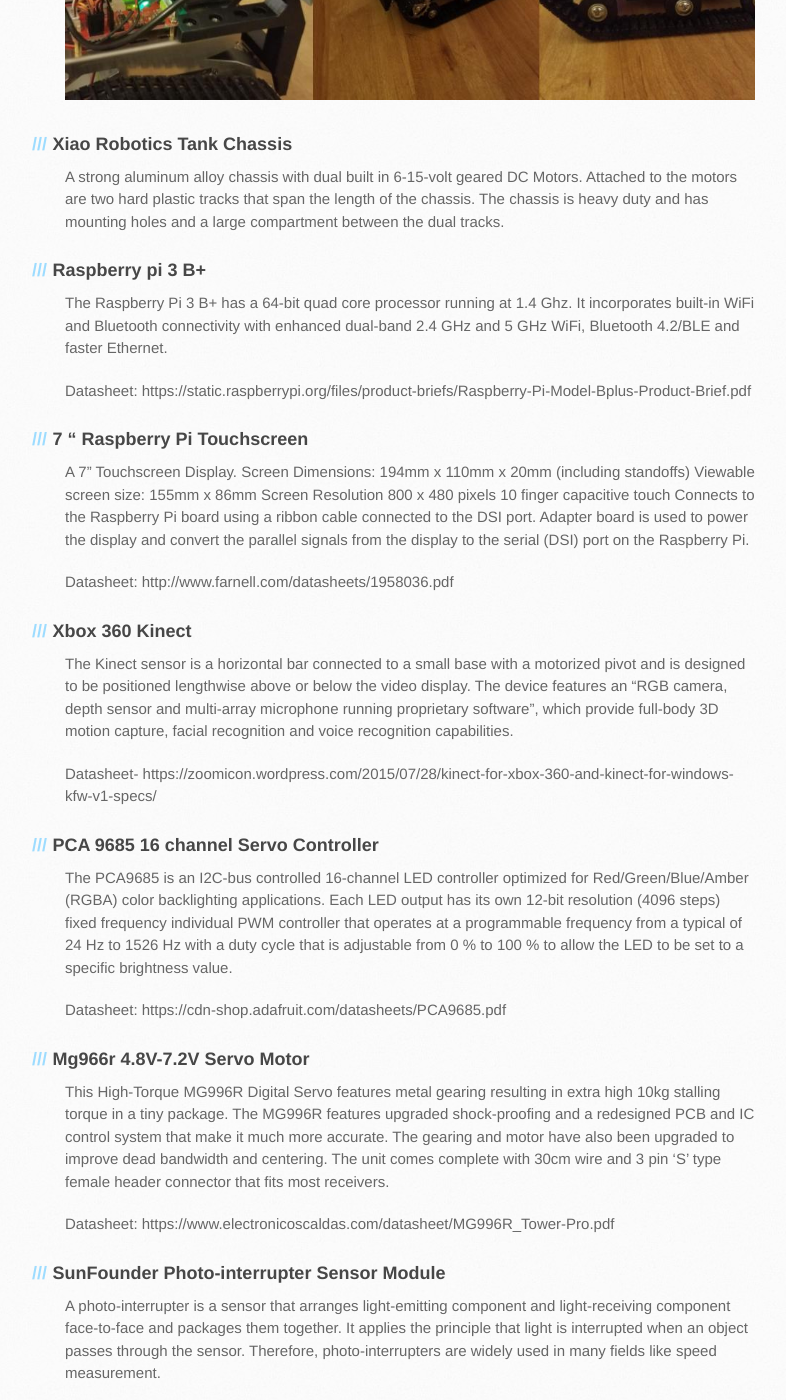
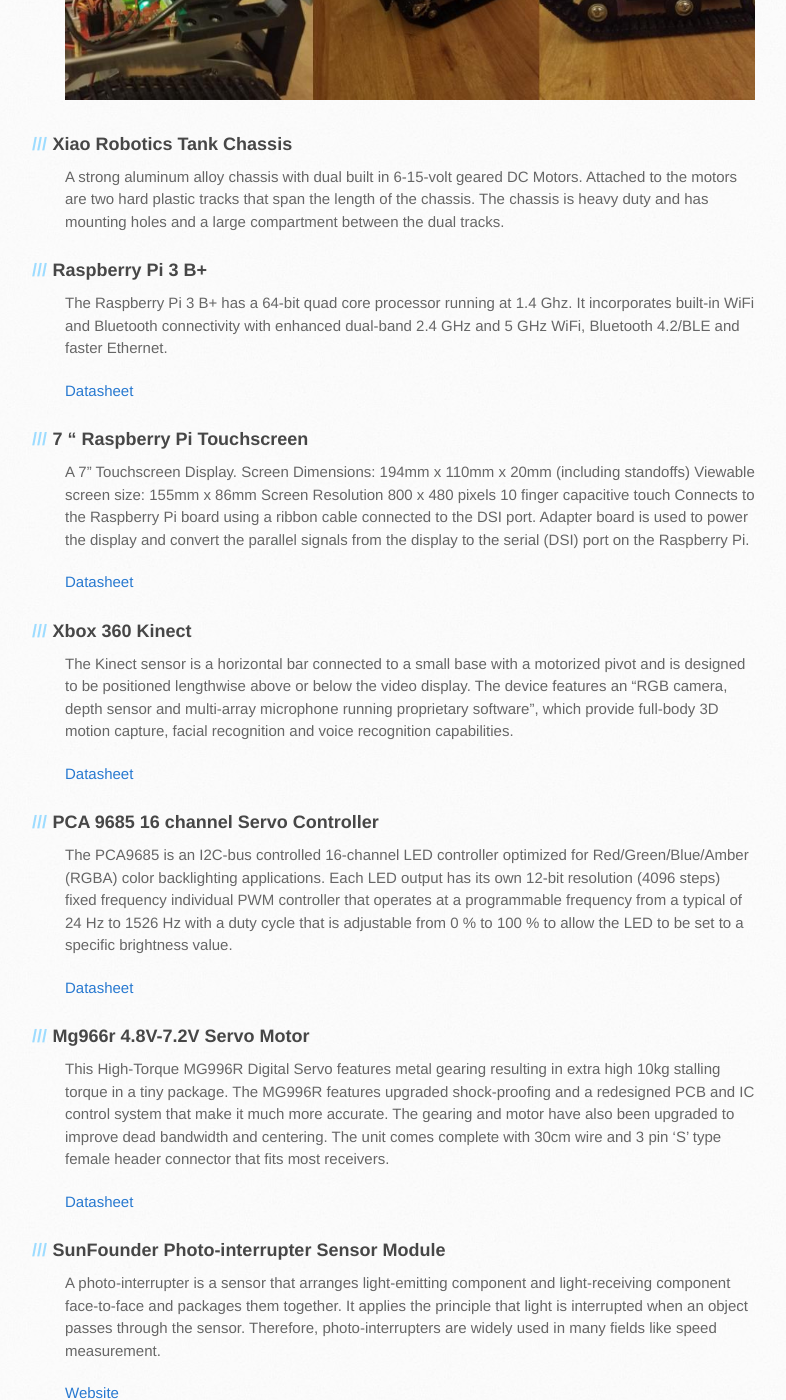
Before and after one commit to raymondbacco/106Arobot, a Jekyll site: the page built from docs/implementation.md, in a window 1280 px wide and 1400 px high, scrolled down 810 px. Shown: the whole window, without its empty margins (105-891 px from the left). Built offline with Jekyll 4.4.1, drawn with Linux system fonts in a browser that asks for light colours; our own code applies the rules of GitHub Pages for plain Markdown files; the repository's description, which GitHub fills in, is left out; some of the changed text lies outside the part shown.

Commit message:
Update implementation.md

```diff
--- a/docs/implementation.md
+++ b/docs/implementation.md
@@ -7,41 +7,41 @@
 
 A strong aluminum alloy chassis with dual built in 6-15-volt geared DC Motors. Attached to the motors are two hard plastic tracks that span the length of the chassis. The chassis is heavy duty and has mounting holes and a large compartment between the dual tracks.
 
-### Raspberry pi 3 B+
+### Raspberry Pi 3 B+
 
 The Raspberry Pi 3 B+ has a 64-bit quad core processor running at 1.4 Ghz. It incorporates built-in WiFi and Bluetooth connectivity with enhanced dual-band 2.4 GHz and 5 GHz WiFi, Bluetooth 4.2/BLE and faster Ethernet.
 
-Datasheet: https://static.raspberrypi.org/files/product-briefs/Raspberry-Pi-Model-Bplus-Product-Brief.pdf
+[Datasheet](https://static.raspberrypi.org/files/product-briefs/Raspberry-Pi-Model-Bplus-Product-Brief.pdf)
 
 ### 7 “ Raspberry Pi Touchscreen
 
 A 7” Touchscreen Display. Screen Dimensions: 194mm x 110mm x 20mm (including standoffs) Viewable screen size: 155mm x 86mm Screen Resolution 800 x 480 pixels 10 finger capacitive touch Connects to the Raspberry Pi board using a ribbon cable connected to the DSI port. Adapter board is used to power the display and convert the parallel signals from the display to the serial (DSI) port on the Raspberry Pi.
 
-Datasheet: http://www.farnell.com/datasheets/1958036.pdf
+[Datasheet](http://www.farnell.com/datasheets/1958036.pdf)
 
 ### Xbox 360 Kinect
 
 The Kinect sensor is a horizontal bar connected to a small base with a motorized pivot and is designed to be positioned lengthwise above or below the video display. The device features an "RGB camera, depth sensor and multi-array microphone running proprietary software", which provide full-body 3D motion capture, facial recognition and voice recognition capabilities.
 
-Datasheet- https://zoomicon.wordpress.com/2015/07/28/kinect-for-xbox-360-and-kinect-for-windows-kfw-v1-specs/
+[Datasheet](https://zoomicon.wordpress.com/2015/07/28/kinect-for-xbox-360-and-kinect-for-windows-kfw-v1-specs/)
 
 ### PCA 9685 16 channel Servo Controller
 
 The PCA9685 is an I2C-bus controlled 16-channel LED controller optimized for Red/Green/Blue/Amber (RGBA) color backlighting applications. Each LED output has its own 12-bit resolution (4096 steps) fixed frequency individual PWM controller that operates at a programmable frequency from a typical of 24 Hz to 1526 Hz with a duty cycle that is adjustable from 0 % to 100 % to allow the LED to be set to a specific brightness value.
 
-Datasheet: https://cdn-shop.adafruit.com/datasheets/PCA9685.pdf
+[Datasheet](https://cdn-shop.adafruit.com/datasheets/PCA9685.pdf)
 
 ### Mg966r 4.8V-7.2V Servo Motor
 
 This High-Torque MG996R Digital Servo features metal gearing resulting in extra high 10kg stalling torque in a tiny package. The MG996R features upgraded shock-proofing and a redesigned PCB and IC control system that make it much more accurate. The gearing and motor have also been upgraded to improve dead bandwidth and centering. The unit comes complete with 30cm wire and 3 pin 'S' type female header connector that fits most receivers.
 
-Datasheet: https://www.electronicoscaldas.com/datasheet/MG996R_Tower-Pro.pdf
+[Datasheet](https://www.electronicoscaldas.com/datasheet/MG996R_Tower-Pro.pdf)
 
 ### SunFounder Photo-interrupter Sensor Module
 
 A photo-interrupter is a sensor that arranges light-emitting component and light-receiving component face-to-face and packages them together. It applies the principle that light is interrupted when an object passes through the sensor. Therefore, photo-interrupters are widely used in many fields like speed measurement.
 
-Website: https://www.sunfounder.com/learn/lesson-12-photo-interrupter-sensor-kit-v2-0-for-b-plus.html
+[Website](https://www.sunfounder.com/learn/lesson-12-photo-interrupter-sensor-kit-v2-0-for-b-plus.html)
 
 ### Custom Made Parts
 
```
